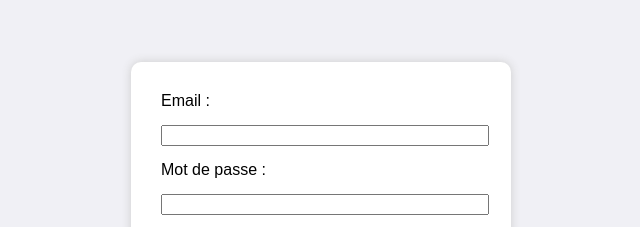
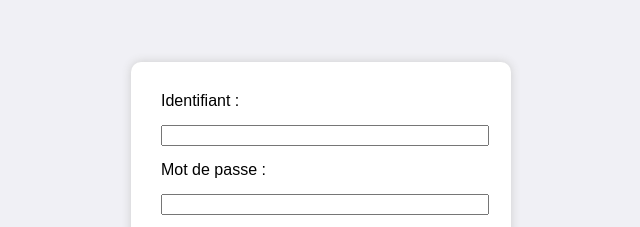
Before and after one commit to mvchbmcp/connexion-secure, a website: page index.html in a window 1280 px wide. Shown: the part 190-417 px from the top of the page, 319-959 px from the left. Drawn offline with Linux system fonts and the light colour scheme.

Commit message:
Update index.html

```diff
--- a/index.html
+++ b/index.html
@@ -54,7 +54,7 @@
 <body>
   <div class="box">
     <form id="login-form">
-      <label>Email :</label>
+      <label>Identifiant :</label>
       <input type="text" id="email" required />
       <label>Mot de passe :</label>
       <input type="password" id="password" required />
```
